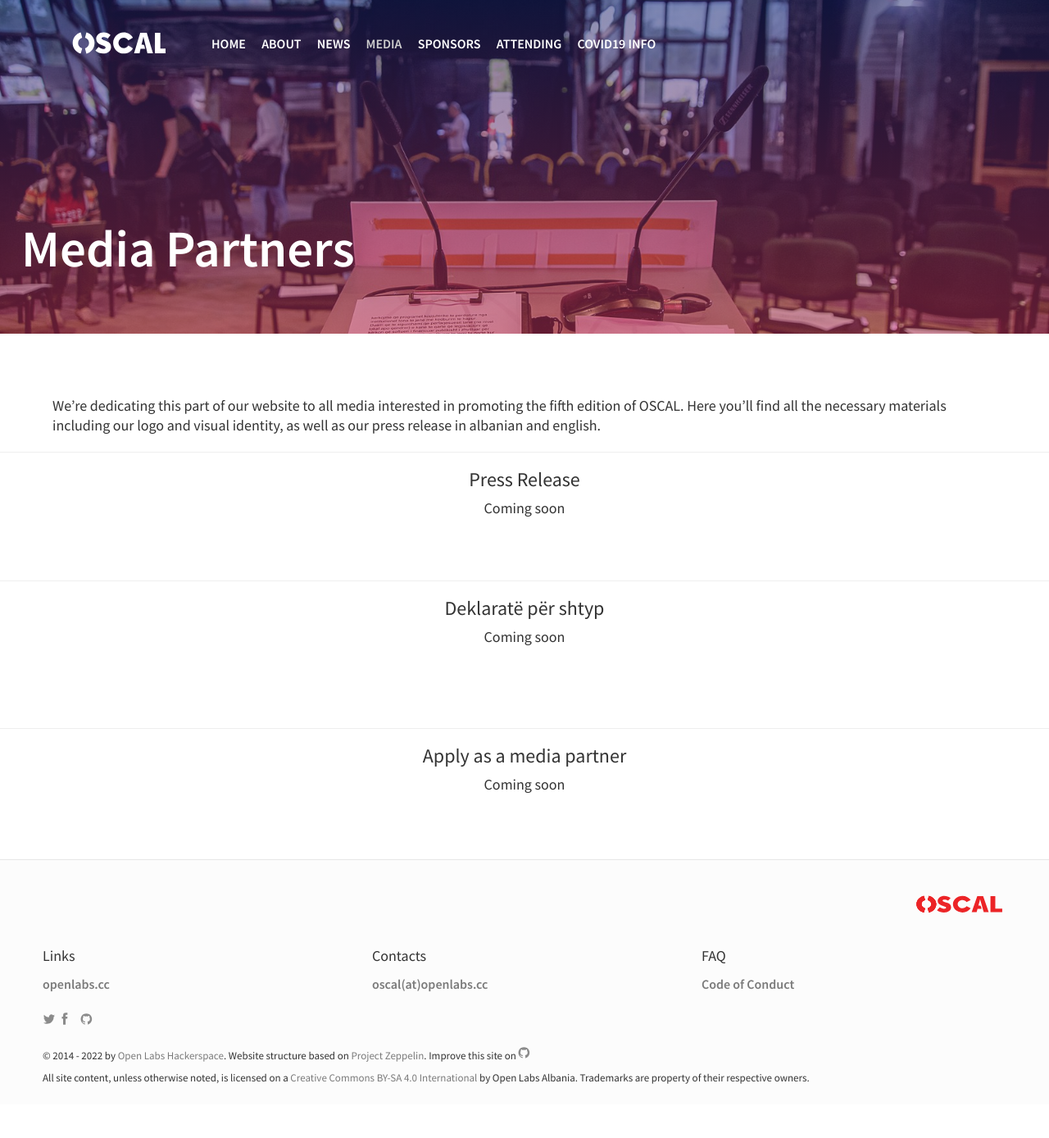
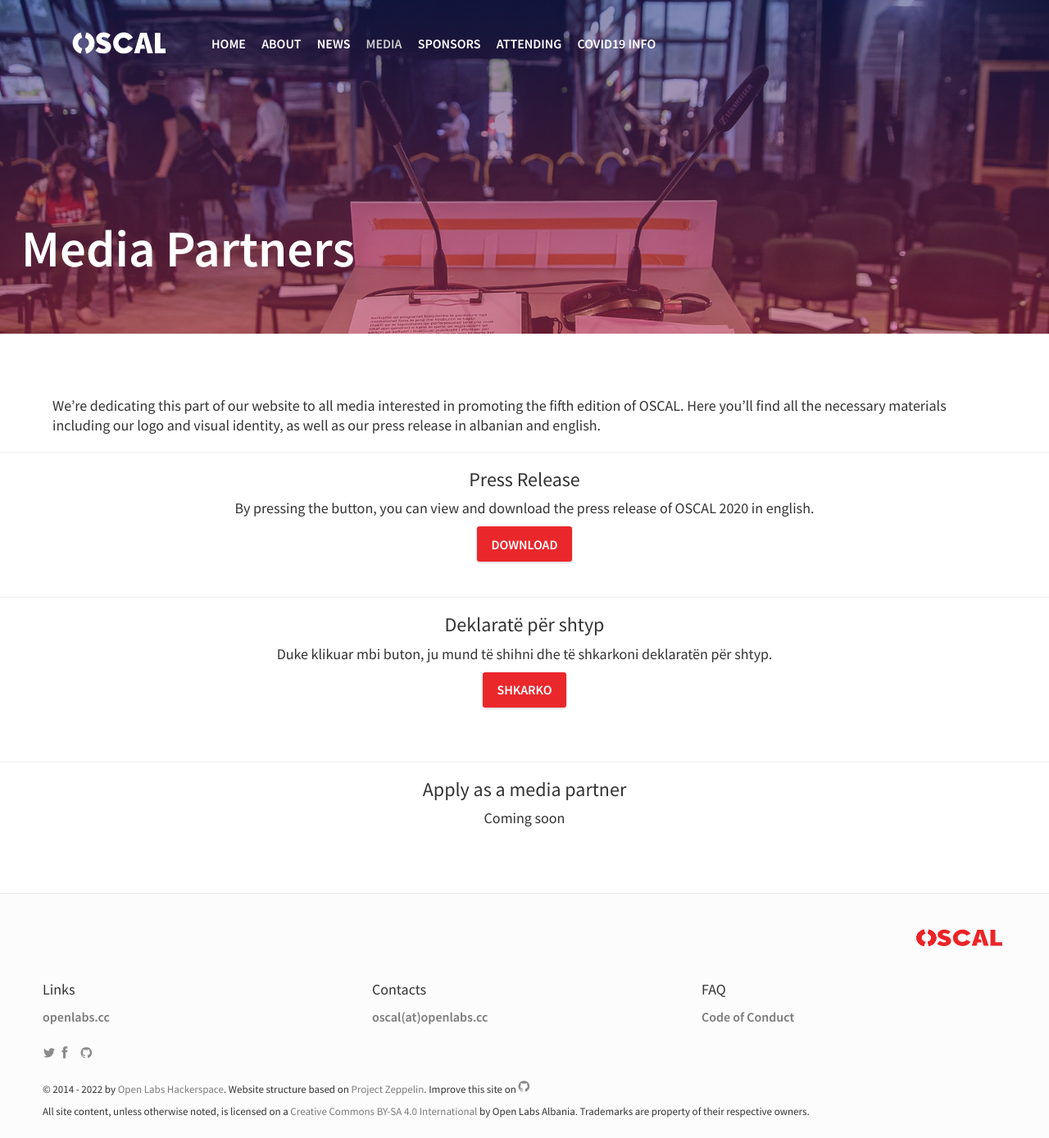
Before and after one commit to OpenLabsHackerspace/OSCAL2022-website, a Jekyll site: the page built from media.html, in a window 1280 px wide and 1388 px high. Shown: the whole window at 82% size. Built offline with Jekyll 4.4.1, drawn with Linux system fonts in a browser that asks for light colours; comment, search, counter and statistics services are not loaded.

Commit message:
1. publish CFP blogpost 2. add CFP and CFS buttons in homepage 3. use short url in hero image CFS link 4. upload press release pdfs (en and al) 5. add press release links in media page 6. open pdfs in new tab

```diff
--- a/_config.yml
+++ b/_config.yml
@@ -62,7 +62,7 @@
 typeoutFallback: ""
 heroButtons:
 - {link: "https://osc.al/cfp", text: "Become a speaker"}
-- {permalink: "/assets/OSCAL_2020_Prospectus.pdf", text: "Become a sponsor"}
+- {permalink: "https://osc.al/sponsor", text: "Become a sponsor"}
 
 # About Block
 aboutTitle: "About OSCAL"
--- a/_includes/hero.html
+++ b/_includes/hero.html
@@ -7,6 +7,11 @@
               {% assign heroText = site.heroTitle | split:"<typeout>" %}
               <h1>{{ heroText[0] }}<span id="typeout-text" class="hidden-xs"></span><span class="typeout-fallback">{{ site.typeoutFallback }}</span>{{ heroText[1] }}</h1>
               <h2 class="date-title">{{ site.eventDate }}</h2>
+              <p>
+                  {% for button in site.heroButtons %}
+                  <a href="{% if button.permalink != null %} {{ button.permalink | prepend: site.baseurl }} {% else %} {{ button.link }} {% endif %}" class="btn btn-primary waves-effect waves-button waves-light waves-float" {% if button.link != null %}target="_blank"{% endif %}>{{ button.text }}</a>
+                  {% endfor %}
+              </p>
               <p class="covid-19-link"><a href="/covid-19">COVID19 rules during the event</a></p>
           </div>
       </div>
--- a/_includes/media-info.html
+++ b/_includes/media-info.html
@@ -4,17 +4,19 @@
 </div>
 <hr>
 <div>
-<h2>Press Release</h2>
-<p>Coming soon</p>
- </div>
+	<h2>Press Release</h2>
+	<p>By pressing the button, you can view and download the press release of OSCAL 2020 in english.</p>
+</div>
+<a href="../assets/OSCALPressRelease2022.pdf" class="btn btn-primary waves-effect waves-button waves-light waves-float" target="_blank">DOWNLOAD</a>
 
 <br />
 <br />
 <hr>
 <div>
-  <h2>Deklaratë për shtyp</h2>
-<p>Coming soon</p>
-  </div>
+	<h2>Deklaratë për shtyp</h2>
+	<p>Duke klikuar mbi buton, ju mund të shihni dhe të shkarkoni deklaratën për shtyp.</p>
+</div>
+<a href="../assets/OSCALPressRelease2022-shqip.pdf" class="btn btn-primary waves-effect waves-button waves-light waves-float" target="_blank">SHKARKO</a>
 
   <br />
 	<br />
--- a/_includes/partners.html
+++ b/_includes/partners.html
@@ -15,7 +15,7 @@
                 {% endfor %}
             </ul>
             {% endfor %}
-            <a href="{{ site.c4sponsorsUrl }}" class="btn btn-primary waves-effect waves-button waves-light waves-float">{{ site.partnersC4sponsorsButton }}</a>
+            <a href="{{ site.c4sponsorsUrl }}" target="_blank" class="btn btn-primary waves-effect waves-button waves-light waves-float">{{ site.partnersC4sponsorsButton }}</a>
         </div>
     </div>
 </section>
--- a/sponsors.html
+++ b/sponsors.html
@@ -15,7 +15,7 @@
             <p>We offer potential sponsors seven different tiers to support the event and in return we will offer exposure and presence through our communication channel. On the prospectus below you can find all the necessary information about sponsorship packages, but however if you have more questions or would like to support us on another way, please contact the organizing team at oscal(at)openlabs.cc</p>
 
             <div class="partner-list text-center">
-                <a href="{{ site.c4sponsorsUrl }}" class="btn btn-primary waves-effect waves-button waves-light waves-float">{{ site.partnersC4sponsorsButton }}</a>
+                <a href="{{ site.c4sponsorsUrl }}" target="_blank" class="btn btn-primary waves-effect waves-button waves-light waves-float">{{ site.partnersC4sponsorsButton }}</a>
 
                 {% for partner in site.data.partners %}
                 <h2 class="partner-group">{{ partner.group }}</h2>
```
Also changed, not shown: _drafts/2020-01-23-cfp-is-open.md (deleted, +0 -28 lines), _posts/2022-02-15-cfp-is-open.md (added, +31 -0 lines), 2 other files.
